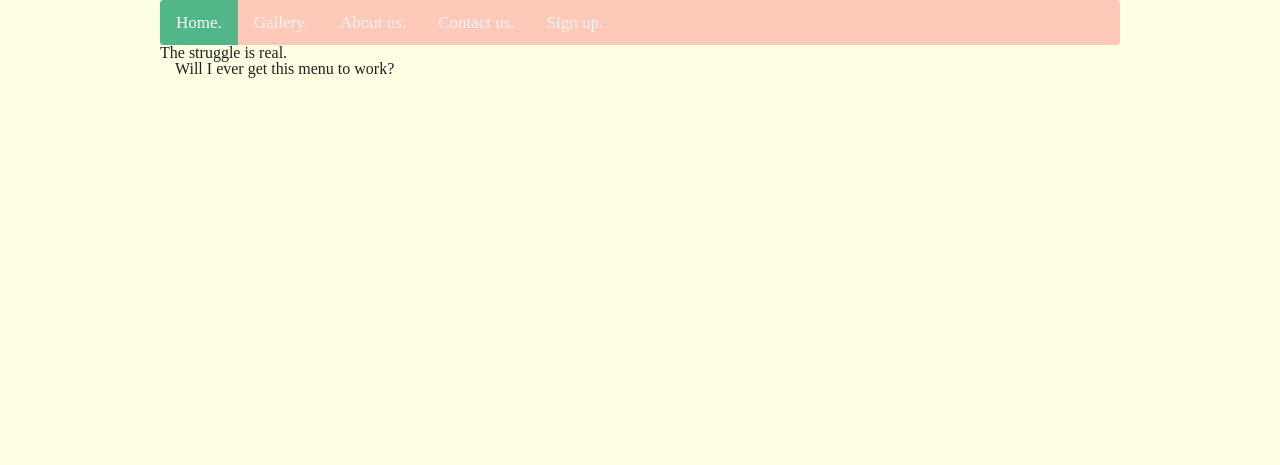
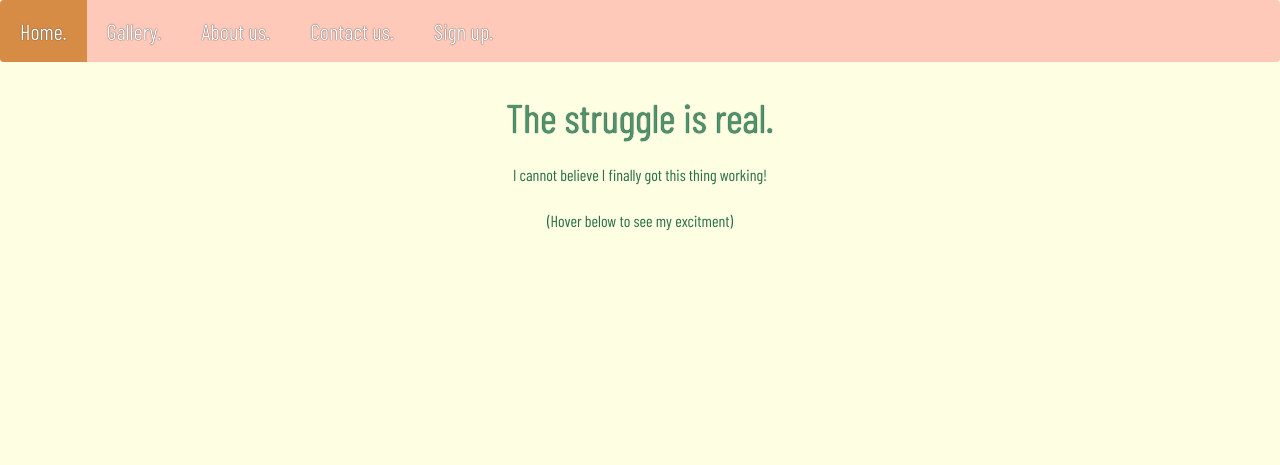
Before and after one commit to elinfelicia/resposive-nav, a plain HTML site: page index.html in a window 1280 px wide. Drawn offline with nearby package versions, Linux system fonts and the light colour scheme.

Commit message:
html and styling complete

```diff
--- a/index.html
+++ b/index.html
@@ -14,7 +14,7 @@
 </head>
 <body>
     <div class="nav" id="navbar">
-        <a href="#" class="active nav__item">Home.</a>
+        <a href="#" class="nav__item nav__home">Home.</a>
         <a href="#" class="nav__item">Gallery.</a>
         <a href="#" class="nav__item">About us.</a>
         <a href="#" class="nav__item">Contact us.</a>
@@ -26,8 +26,10 @@
 
     <div class="main">
         <h1 class="main__title">The struggle is real.</h1>
-        <p class="main__info">Will I ever get this menu to work?
+        <p class="main__info">I cannot believe I finally got this thing working!
         </p>
+        <p class="main__info"> (Hover below to see my excitment)</p>
+        <img class="main__gif" src="images/sb.gif" alt="Spongebob and Patrick Celebrating">
     </div>
 
     <script>
--- a/styles/_fonts.scss
+++ b/styles/_fonts.scss
@@ -1,3 +1,23 @@
 $main-text-font: 'Barlow Condensed', sans-serif;
-$main-text-size: 18px;
+$main-text-size: 22px;
 $title-text-size: 40px;
+
+.nav__item, .nav__icon {
+    font-family: $main-text-font;
+    font-size: $main-text-size;
+    text-shadow: 0 0 1px black;
+    color: white;
+}
+.main__title {
+    font-family: $main-text-font;
+    font-size: $title-text-size;
+    text-shadow: 0 0 1px black;
+    color: #4c956c;
+    text-align: center;
+}
+.main__info {
+    font-family: $main-text-font;
+    font-size: $main-text-font;
+    color: #2c6e49;
+    text-align: center;
+}
--- a/styles/index.scss
+++ b/styles/index.scss
@@ -2,46 +2,66 @@
 
 $bg-color: #fefee3;
 body {
-    width: 75%;
-    margin-left: auto;
-    margin-right: auto;
     background-color: $bg-color;
 }
-
 .nav {
     overflow: hidden;
     background-color: #ffc9b9;
     border-radius: 4px;
+    margin-bottom: 20px;
         &__item {
             float: left;
             display: block;
-        color: #f2f2f2;
             text-align: center;
-        padding: 14px 16px;
+            padding: 20px 20px;
             text-decoration: none;
-        font-size: 17px;
+        }
+        &__item:hover {
+            font-weight: 700;
+            background-color: #d68c45;
+        }
+        &__icon {
+            padding: 10px;
+        }
+        &__icon:hover {
+            scale: 1.2;
+        }
+        &__home {
+            background-color: #d68c45;
         }
 }
-
-
-
-
-  .nav a:hover {
-    font-weight: 700;
-  }
-  .nav__icon:hover {
-    scale: 1.2;
-  }
-
-  .nav a.active {
-    background-color: #52B788;
-    color: white;
-  }
-
 .nav .nav__icon {
     display: none;
   }
-
+.main {
+    width: 75%;
+    margin-left: auto;
+    margin-right: auto;
+    display: flex;
+    flex-direction: column;
+    justify-content: space-evenly;
+    align-items: center;
+    &__title {
+        margin-top: 10px;
+        margin-bottom: 10px;
+        padding: 5px;
+    }
+    &__info {
+        margin-top: 10px;
+        margin-bottom: 10px;
+        padding: 5px;
+    }
+    &__gif {
+            max-width: 80%;
+            margin: 10px;
+            border-radius: 4px;
+            opacity: 0;
+        }
+    &__gif:hover {
+        opacity: 100;
+        transition: 3s 0.5s;
+    }
+}
   @media screen and (max-width: 700px) {
     .nav a:not(:first-child) {display: none;}
     .nav a.nav__icon {
@@ -63,7 +83,3 @@ body {
       text-align: left;
     }
   }
-
-  .main__info {
-    padding-left: 15px;
-  }
```
Also changed, not shown: images/sb.gif (added), styles/index.css, 2 other files. Lines whose indentation alone changed are shown as unchanged.
